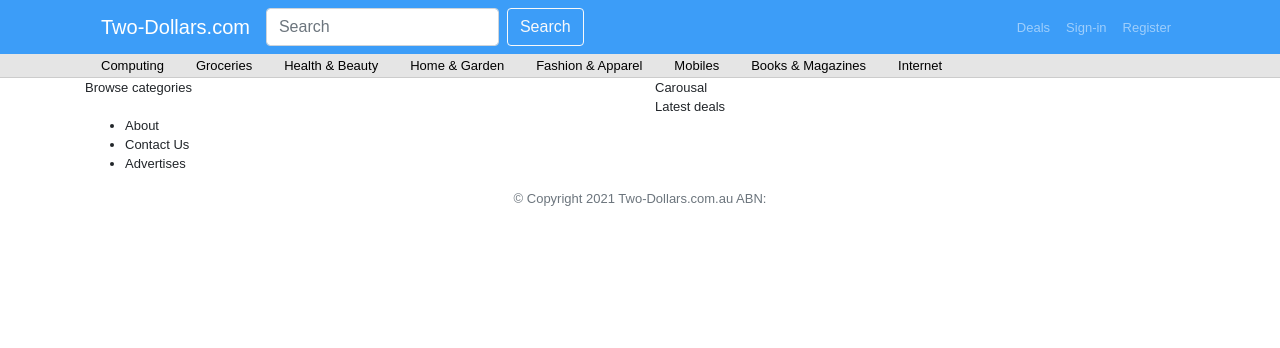
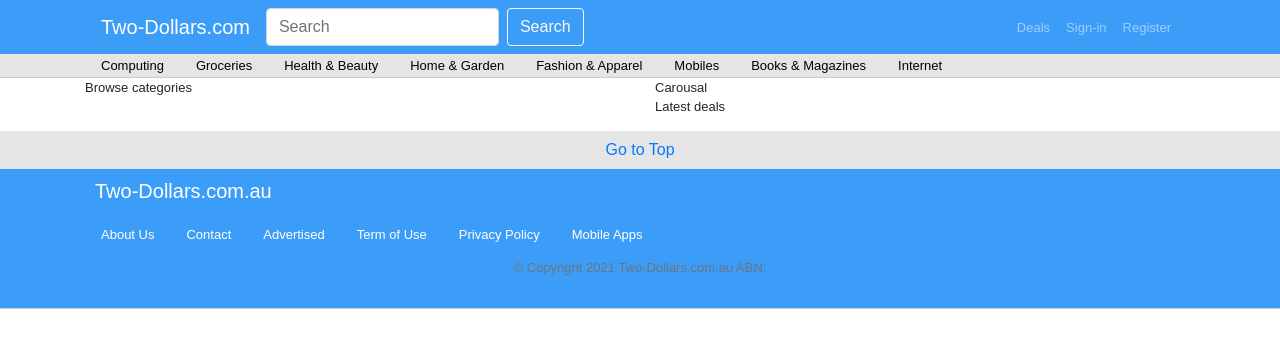
Before and after one commit to bonnak/2dollarshop, a Next.js app: page / in a window 1280 px wide. Shown: the top 348 px of the page. Built offline with nearby package versions, Linux system fonts and the light colour scheme.

Commit message:
adjusted footer style

```diff
--- a/components/PageFooter.js
+++ b/components/PageFooter.js
@@ -1,18 +1,27 @@
-import { Container } from 'react-bootstrap';
+import { Container, Button } from 'react-bootstrap';
 
 export default function PageFooter() {
-  return <footer>
+  return <div>
+    <div className="app-footer__gototop">
+      <Button variant="link">Go to Top</Button>
+    </div>
+    <div className="app-footer">
     <Container>
-      <div>
+      <h5>Two-Dollars.com.au</h5>
+      <div className="app-footer__nav">
         <ul>
-          <li>About</li>
-          <li>Contact Us</li>
-          <li>Advertises</li>
+          <li><a href="/about">About Us</a></li>
+          <li><a href="/contact">Contact</a></li>
+          <li><a href="/advertise">Advertised</a></li>
+          <li><a href="/term">Term of Use</a></li>
+          <li><a href="/privacy">Privacy Policy</a></li>
+          <li><a href="/mobile">Mobile Apps</a></li>
         </ul>
       </div>
       <div className="text-center">
         <span className="text-muted">© Copyright 2021 Two-Dollars.com.au ABN:</span>
       </div>
-    </Container>
-  </footer>;
+  </Container>
+  </div>
+    </div>
 }
--- /dev/null
+++ b/styles/footer.scss
@@ -0,0 +1,42 @@
+.app-footer {
+	padding: 0rem 0;
+    border-bottom: solid 1px #ccc;
+    margin-top: 0px;
+    height: 140px;
+    background-color: #3C9DF8;
+    color: white;
+}
+
+.app-footer__nav ul {
+    list-style-type: none;
+    margin: 0;
+    padding: 0;
+    overflow: hidden;
+}
+
+.app-footer__nav li {
+    float: left;
+}
+
+.app-footer__nav li a {
+    display: block;
+    color: white;
+    text-align: center;
+    padding: 14px 16px;
+    text-decoration: none;
+}
+
+.app-footer__nav li a:hover {
+    color: rgb(139, 139, 139);
+}
+
+h5 {
+    padding: 10px;
+    padding-bottom: 0px;
+}
+
+.app-footer__gototop {
+    background-color: #E5E5E5;
+    text-align: center;
+    margin-top: 15px;
+}
--- a/styles/globals.scss
+++ b/styles/globals.scss
@@ -2,6 +2,7 @@
 
 @import "header";
 @import "menu";
+@import "footer";
 
 body {
   font-size: 13px;
```
